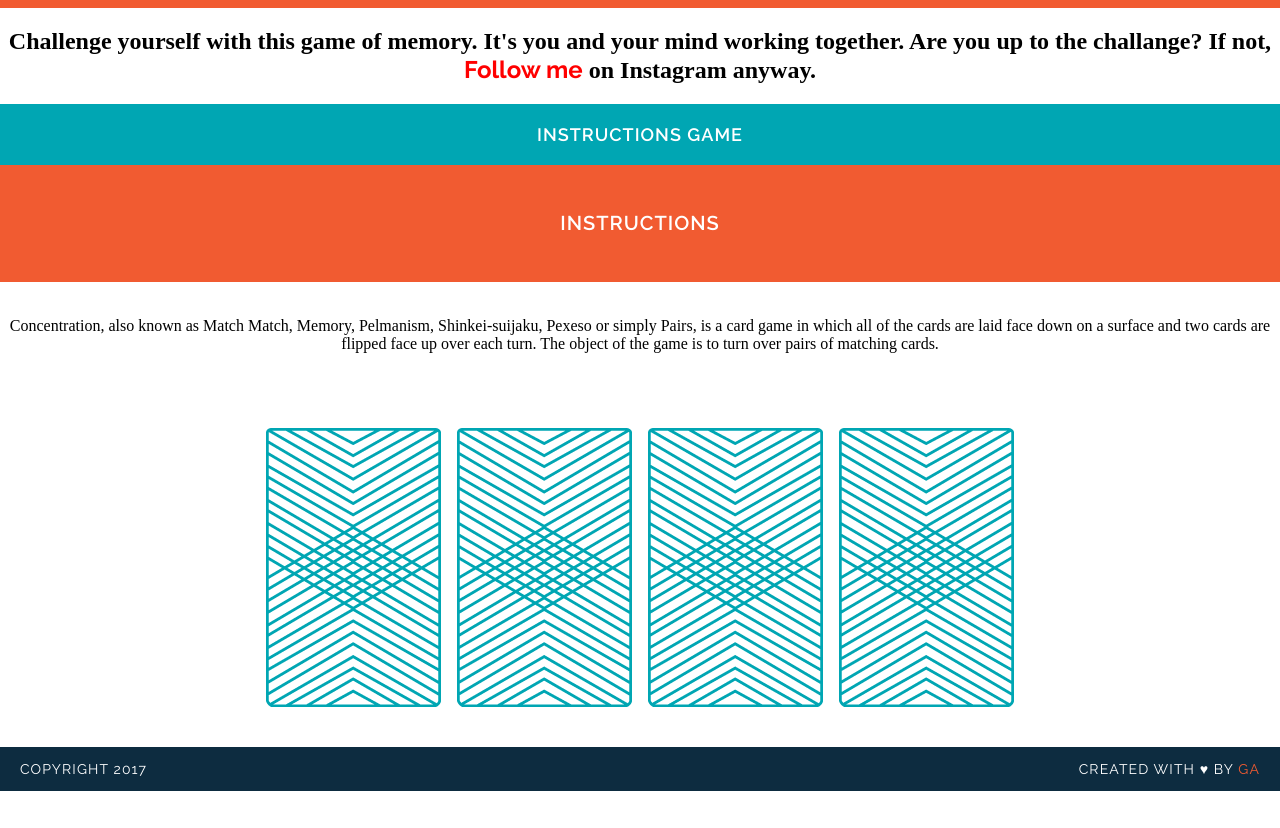
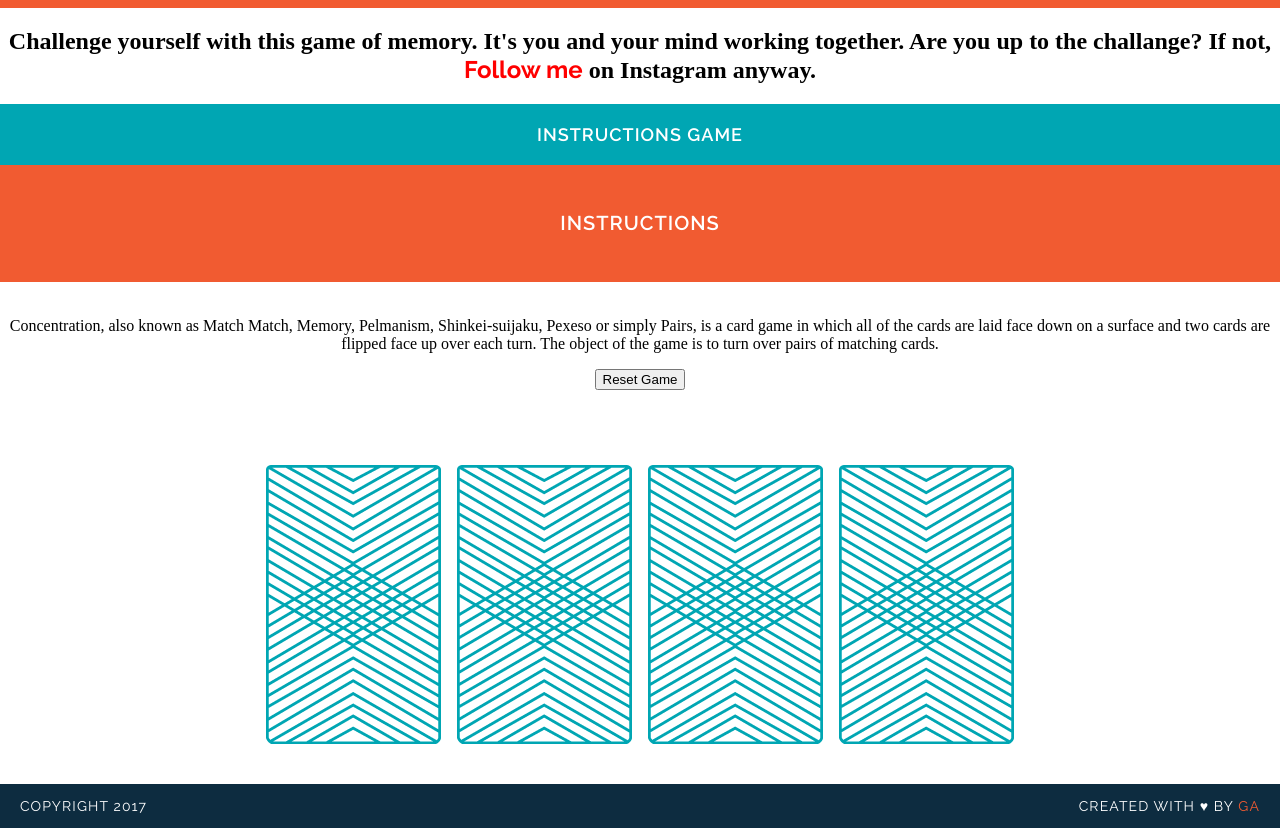
Before and after one commit to JoshuaHepworth/wdi-fundamentals-memorygame, a plain HTML site: page memory_game/index.html in a window 1280 px wide. Shown: the part 105-933 px from the top of the page. Before the commit the page ends 896 px from the top, so only its background shows below. Drawn offline with Linux system fonts and the light colour scheme; a web font is replaced by a local one.

Commit message:
clean up

```diff
--- a/memory_game/index.html
+++ b/memory_game/index.html
@@ -19,6 +19,11 @@
 		</header>
 		<main>
 			<p>Concentration, also known as Match Match, Memory, Pelmanism, Shinkei-suijaku, Pexeso or simply Pairs, is a card game in which all of the cards are laid face down on a surface and two cards are flipped face up over each turn. The object of the game is to turn over pairs of matching cards.</p>
+
+			<form id="myForm">
+  			<input type="button" onclick="myFunction()" value="Reset Game">
+			</form>
+
 		</main>
 		<div id="game-board" class="board clearfix"></div>
 		<footer class="clearfix">
--- a/memory_game/js/main.js
+++ b/memory_game/js/main.js
@@ -1,3 +1,7 @@
+var myFunction = function() {
+	document.getElementById('myForm').reset();
+}
+
 
 var cards = [
 {
@@ -25,7 +29,7 @@ cardImage: "images/king-of-diamonds.png"
 var cardsInPlay = [];
 
 var checkForMatch = function() {
-	//cardElement.setAttribute(cards[cardId].cardImage);
+//Function alert whether or not you found a match
 if (cardsInPlay[0] === cardsInPlay[1]) {
 		alert("You found a match!");
 	} else {
@@ -33,10 +37,9 @@ if (cardsInPlay[0] === cardsInPlay[1]) {
 	};
 };
 
-
+//
 var flipCard = function() {
 	var cardId = this.getAttribute('data-id');
-//document.getElementById('data-id').getAttribute(cardId);
 	cardsInPlay.push(cards[cardId].rank);
 	this.setAttribute('src', cards[cardId].cardImage);
 	if (cardsInPlay.length === 2) {
@@ -44,16 +47,17 @@ var flipCard = function() {
 	};
 };
 console.log(cardsInPlay);
-//var cardElement = document.createElement('img');
 
+//game-board front/back images
 var createBoard = function() {
-	const cardTable = document.getElementById('game-board');
+	var cardTable = document.getElementById('game-board');
 	for (var i = 0; i < cards.length; i++) {
 		var cardElement = document.createElement('img');
 		cardElement.setAttribute('src', 'images/back.png');
 		cardElement.setAttribute('data-id', i);
 		cardElement.addEventListener('click', flipCard);
 		cardTable.appendChild(cardElement);
+
 	}
 };
 createBoard();
```
